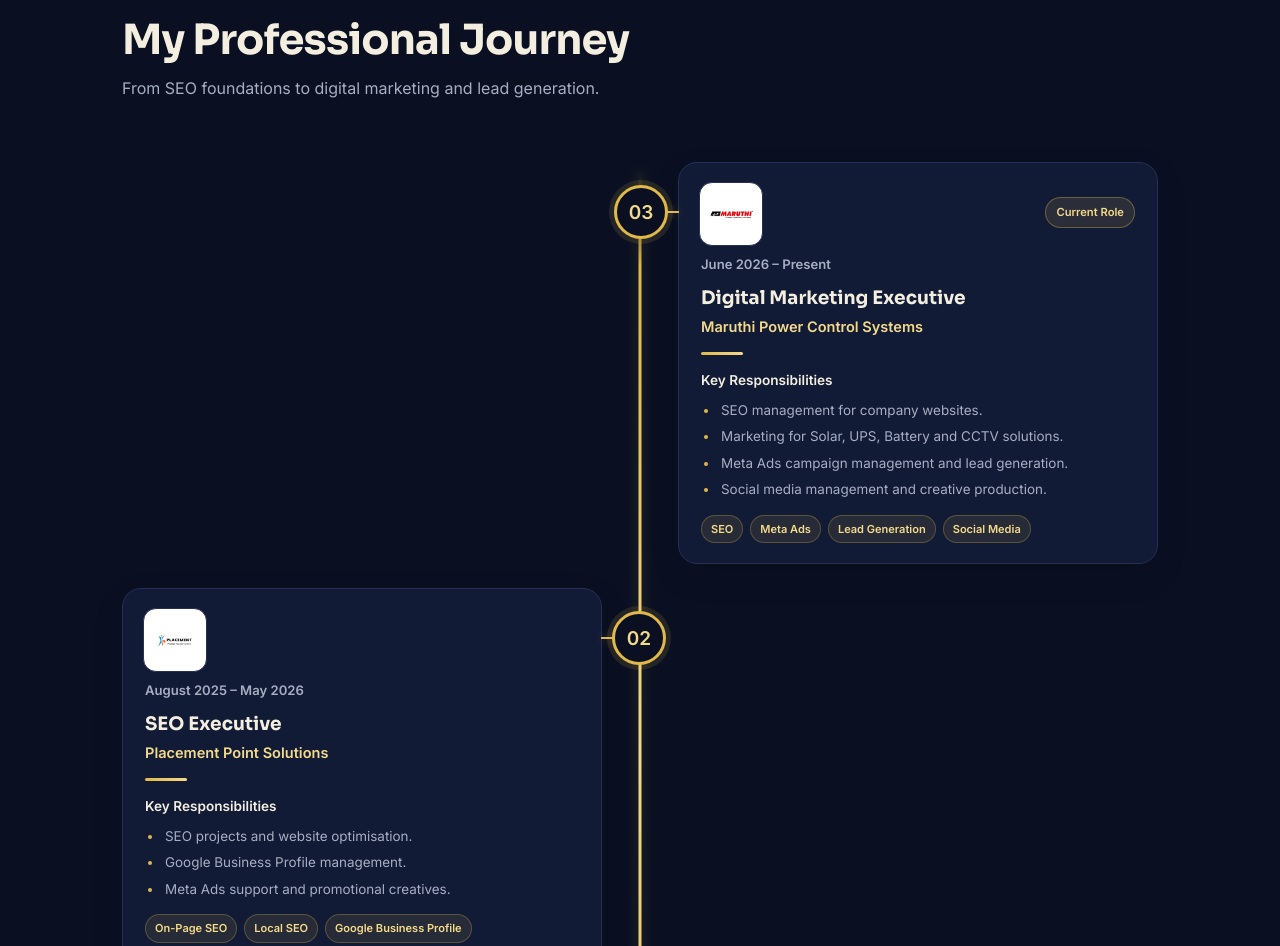
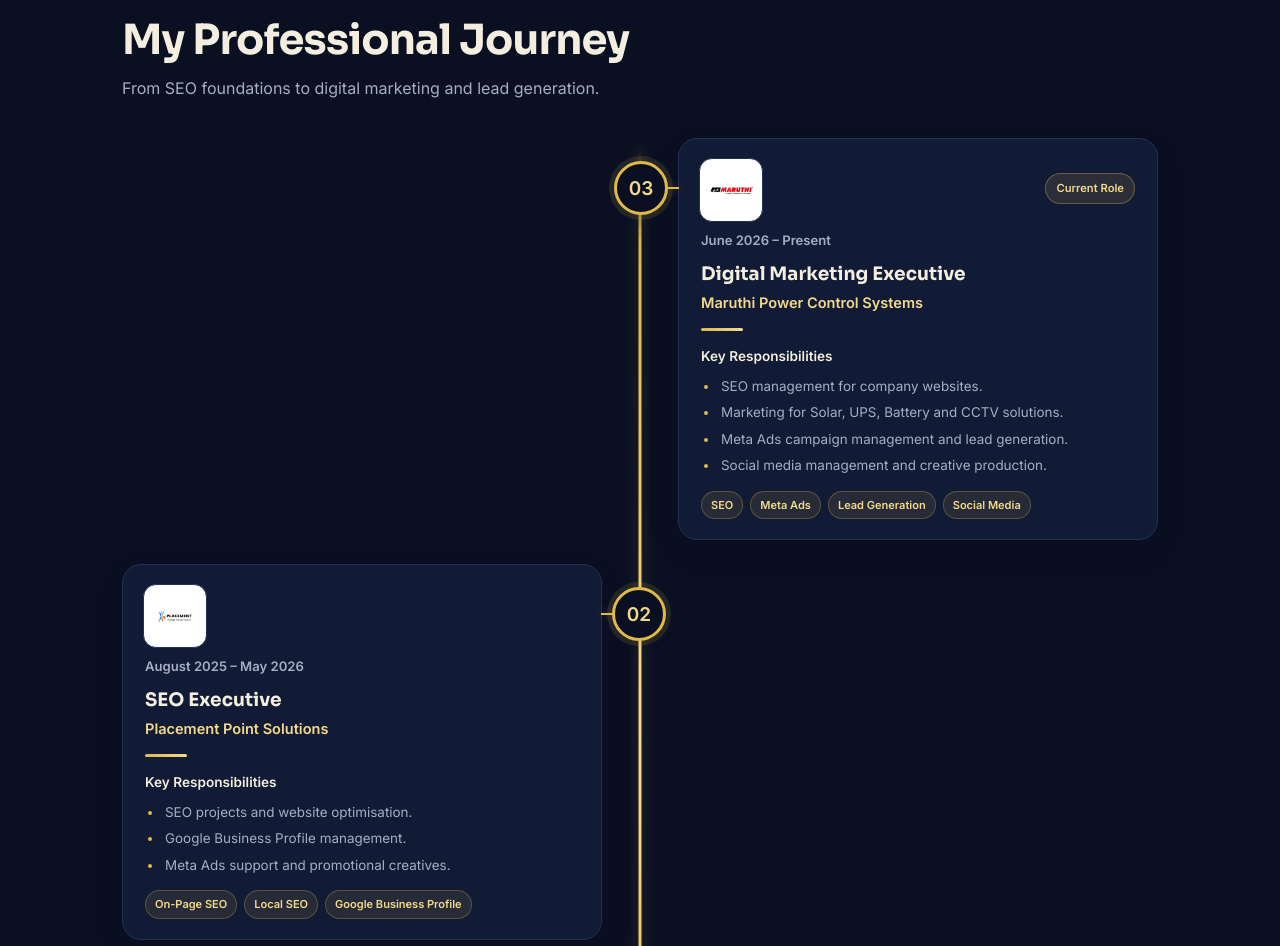
Before and after one commit to rajesh-s-2004/rajesh-s-2004.github.io, a plain HTML site: page index.html in a window 1280 px wide. Shown: the part 2480-3426 px from the top of the page. Drawn offline with Linux system fonts and the light colour scheme.

Commit message:
Adjust Experience section spacing

```diff
--- a/style.css
+++ b/style.css
@@ -796,7 +796,7 @@ nav a.l.on {
   row-gap: 24px;
   align-items: center;
   max-width: 1040px;
-  margin: 48px auto 0;
+  margin: 24px auto 0;
   padding: 12px 0 20px;
 }
 
```
